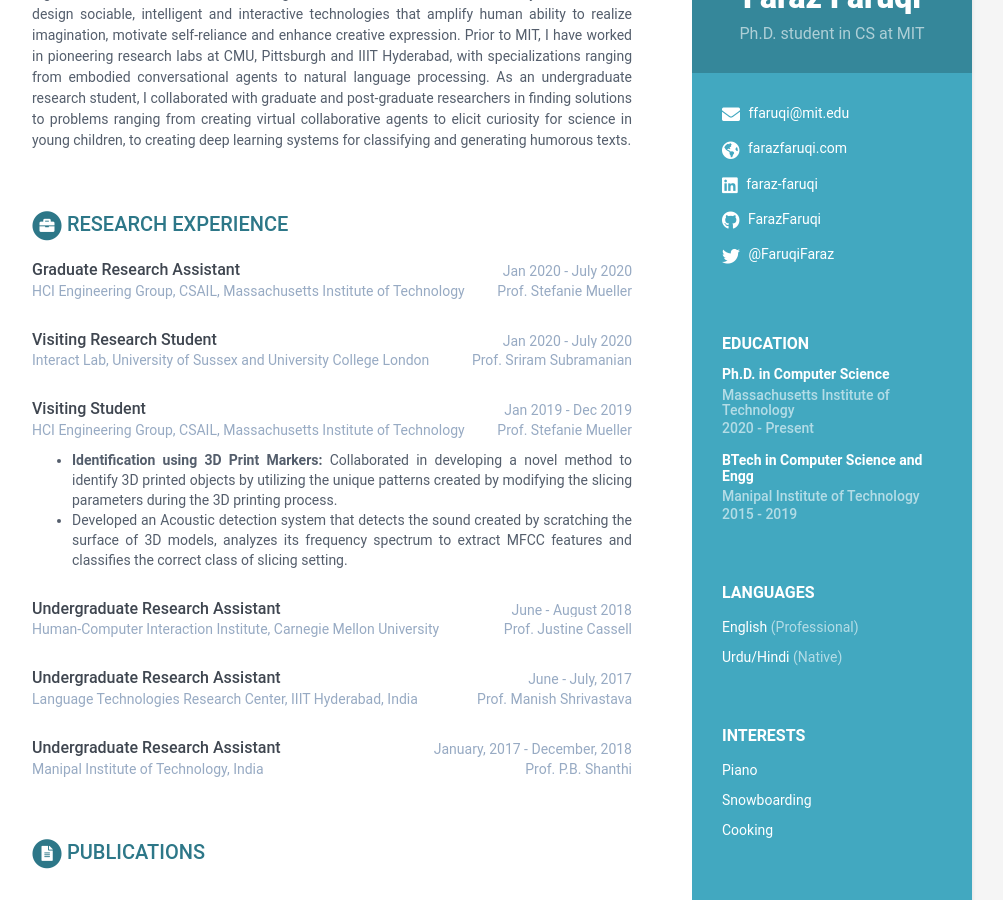
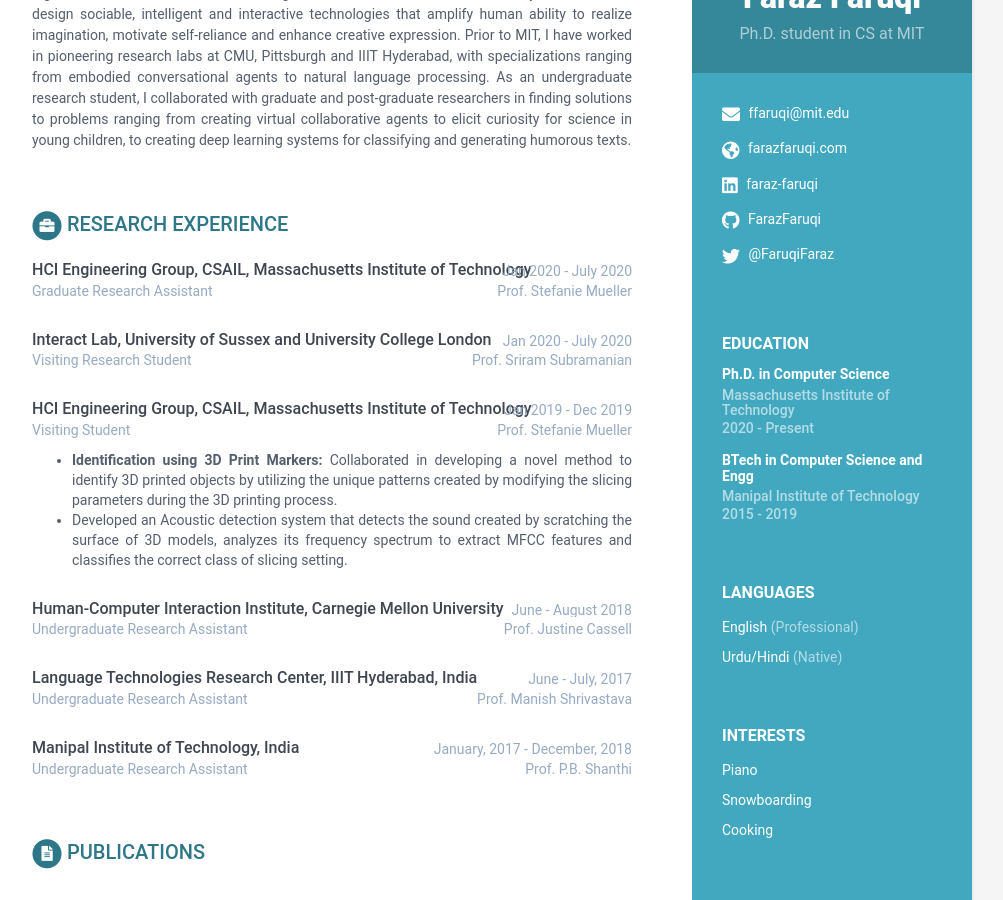
Before and after one commit to FarazFaruqi/FarazFaruqi.github.io, a Jekyll site: the page built from index.html, in a window 1280 px wide and 900 px high, scrolled down 199 px. Shown: the whole window, without its empty margins (168-1171 px from the left). Built offline with Jekyll 4.4.1, drawn with Linux system fonts in a browser that asks for light colours.

Commit message:
Update experiences.html

```diff
--- a/_includes/experiences.html
+++ b/_includes/experiences.html
@@ -13,12 +13,12 @@
         <div class="meta">
 
             <div class="upper-row">
-                <h3 class="job-title">{{ experience.role }}</h3>
+                <h3 class="job-title">{{ experience.company }}</h3>
                 <div class="time">{{ experience.time }}</div>
             </div>
             <!--//upper-row-->
             <div class="lower-row">
-                <div class="company">{{ experience.company }} <span style="float:right;"> {{experience.advisor}}
+                <div class="company">{{ experience.role }} <span style="float:right;"> {{experience.advisor}}
                 </div>
             </div>
 
```
